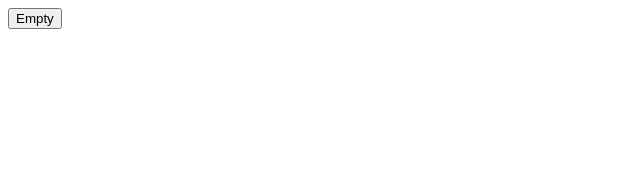
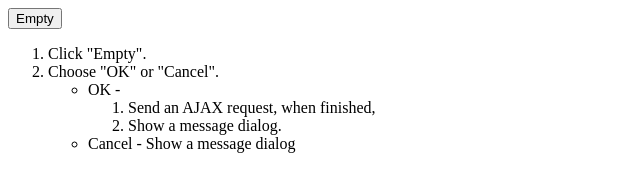
Before and after one commit to JeffreyZhao/wind, a plain HTML site: page samples/async/modal-dialog.html in a window 1280 px wide. Shown: the whole page, without its empty margins (0-640 px from the left). Drawn offline with nearby package versions, Linux system fonts and the light colour scheme.

Commit message:
Update modal dialog sample

```diff
--- a/samples/async/modal-dialog.html
+++ b/samples/async/modal-dialog.html
@@ -96,7 +96,10 @@
                 $await($("#dialog-cancelled").dialogAsync({ modal: true }));
             } else {
                 // simulate a delete ajax call
-                var response = $await($.ajaxAsync({ url: "modal-dialog.html" }));
+                var response = $await($.ajaxAsync({
+                    url: "modal-dialog.html",
+                    dataType: "text"
+                }));
 
                 $("#emptyLength").text(response.data.length);
                 $await($("#dialog-emptied").dialogAsync({ modal: true }));
@@ -108,6 +111,20 @@
 </head>
 <body>
     <input type="button" value="Empty" onclick="deleteAsync().start();" />
+
+    <ol>
+        <li>Click "Empty".</li>
+        <li>Choose "OK" or "Cancel".<ul>
+                <li>OK -
+                    <ol>
+                        <li>Send an AJAX request, when finished,</li>
+                        <li>Show a message dialog.</li>
+                    </ol>
+                </li>
+                <li>Cancel - Show a message dialog</li>
+            </ul>
+        </li>
+    </ol>
 
     <div style="display:none;">
 
```
